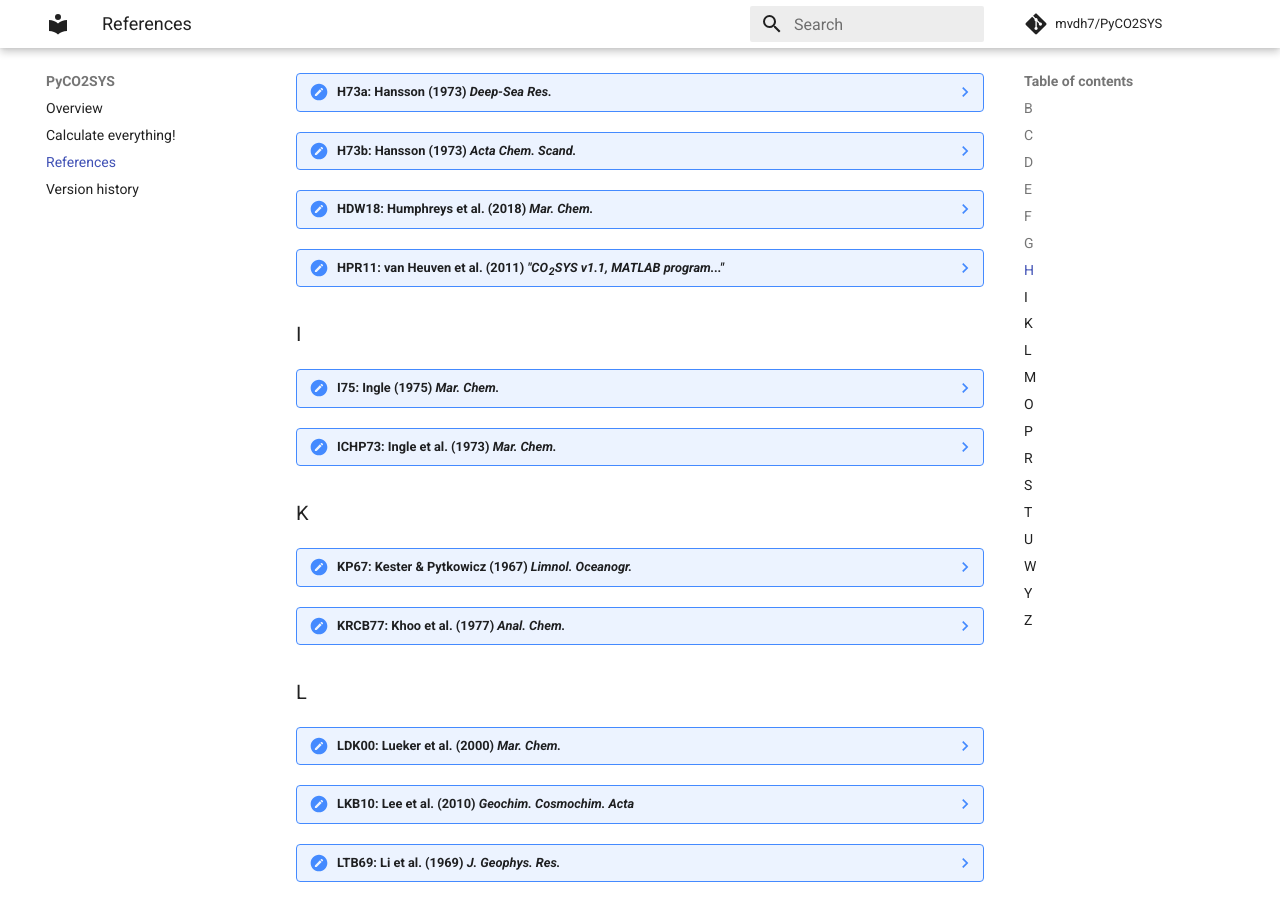
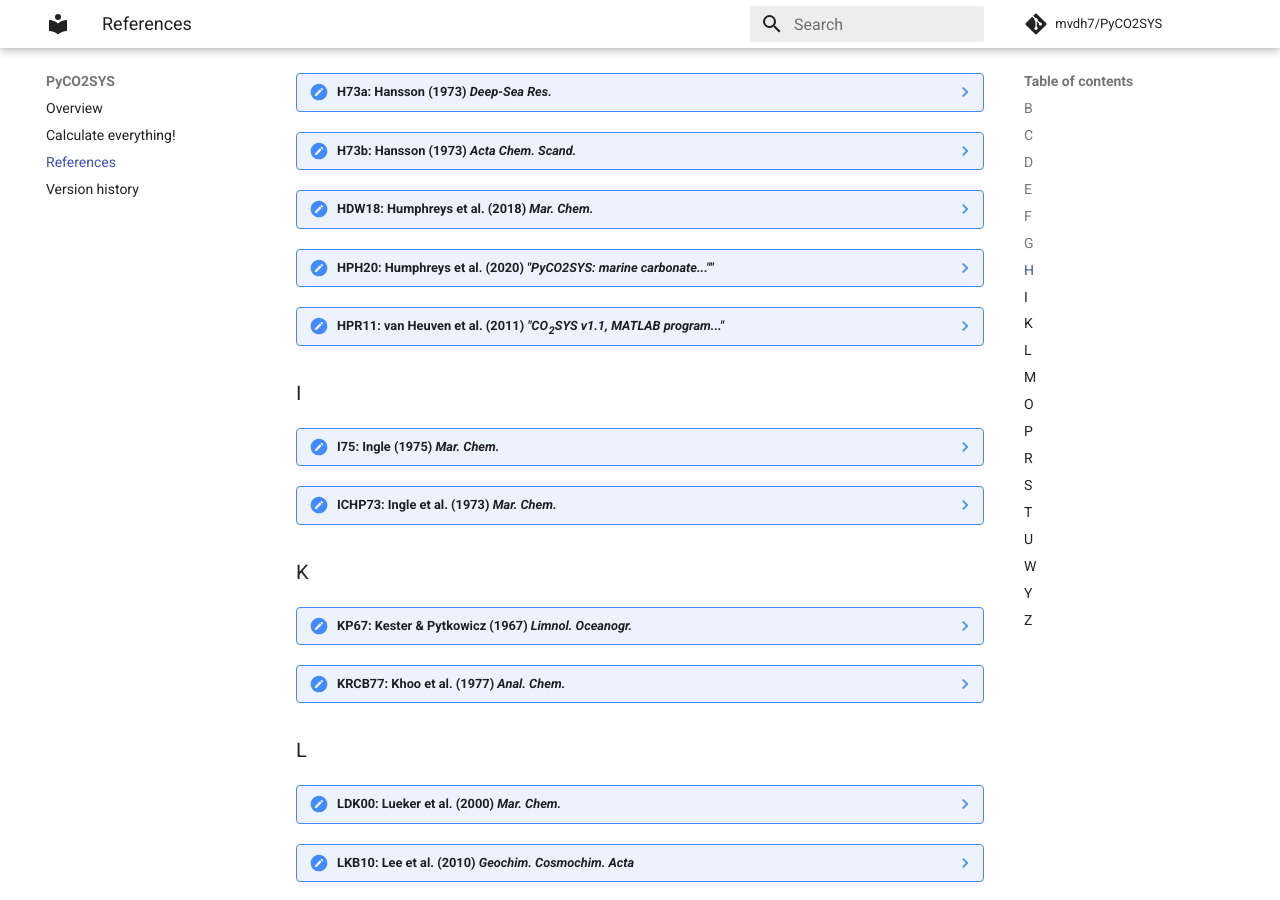
Before and after one commit to mvdh7/PyCO2SYS, an MkDocs documentation site: the page built from docs/refs.md, in a window 1280 px wide and 900 px high, scrolled down 1463 px. Built offline with MkDocs 1.6.1 and Material for MkDocs 9.7.7, drawn with Linux system fonts in a browser that asks for light colours; comment, search, counter and statistics services are not loaded.

Commit message:
Add PyCO2SYS reference

```diff
--- a/docs/refs.md
+++ b/docs/refs.md
@@ -69,6 +69,9 @@ Click on each reference to see more details.
 
 ??? note "HDW18: Humphreys et al. (2018) *Mar. Chem.*"
     Humphreys, M. P., Daniels, C. J., Wolf-Gladrow, D. A., Tyrrell, T., and Achterberg, E. P. (2018). On the influence of marine biogeochemical processes over CO<sub>2</sub> exchange between the atmosphere and ocean. *Marine Chemistry* 199, 1–11. [doi:10.1016/j.marchem.2017.12.006](https://doi.org/10.1016/j.marchem.2017.12.006).
+
+??? note "HPH20: Humphreys et al. (2020) *"PyCO2SYS: marine carbonate...""*"
+    Humphreys, M. P., Pierrot, D., van Heuven, S. M. A. C., Lewis, E., and Wallace, D. W. R. (2020). PyCO2SYS: marine carbonate system calculations in Python. Version 1.3.0. *Zenodo.* [doi:10.5281/zenodo.3746347](https://doi.org/10.5281/zenodo.3746347).
 
 ??? note "HPR11: van Heuven et al. (2011) *"CO<sub>2</sub>SYS v1.1, MATLAB program..."*"
     van Heuven, S., Pierrot, D., Rae, J. W. B., Lewis, E., and Wallace, D. W. R. (2011). CO<sub>2</sub>SYS v 1.1, MATLAB program developed for CO<sub>2</sub> system calculations. ORNL/CDIAC-105b, Carbon Dioxide Information Analysis Center, Oak Ridge National Laboratory, U.S. Department of Energy, Oak Ridge, TN, USA. [doi:10.3334/CDIAC/otg.CO2SYS_MATLAB_v1.1](https://doi.org/10.3334/CDIAC/otg.CO2SYS_MATLAB_v1.1).
```
